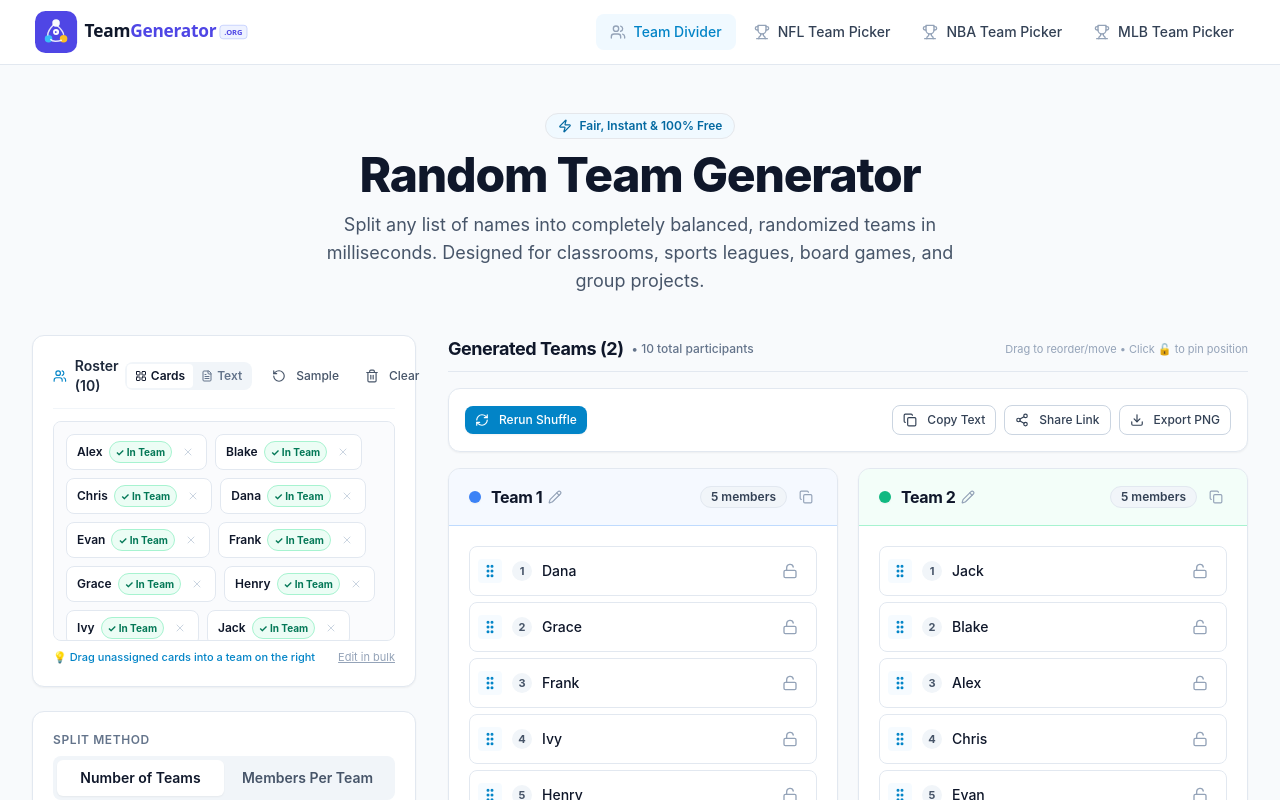
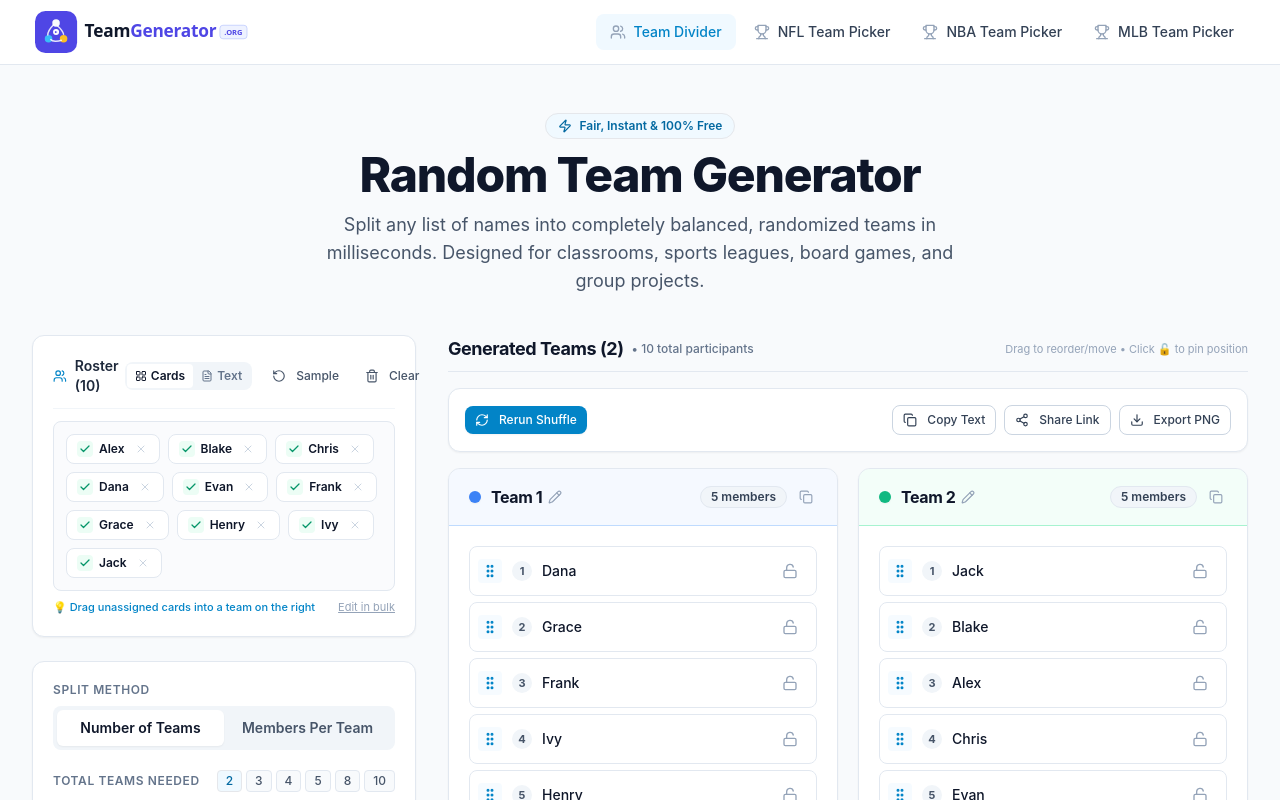
Before and after one commit to humphrey71/random-team-generator, a React (Vite) app: page / in a window 1280 px wide. Shown: the top 800 px of the page. Built offline with nearby package versions, Linux system fonts and the light colour scheme.

Commit message:
style: replace drag handle with green checkmark when assigned and remove In Team badge

```diff
--- a/src/components/divider/RosterInput.tsx
+++ b/src/components/divider/RosterInput.tsx
@@ -1,5 +1,5 @@
 import React, { useState } from 'react';
-import { Users, RotateCcw, Trash2, AlertCircle, GripVertical, X, LayoutGrid, FileText } from 'lucide-react';
+import { Users, RotateCcw, Trash2, AlertCircle, GripVertical, X, LayoutGrid, FileText, Check } from 'lucide-react';
 import { Button } from '../ui/Button';
 import { parseNamesInput } from '../../lib/team-divider';
 import { setCustomDragGhost } from '../../lib/drag-helper';
@@ -163,8 +163,15 @@ export const RosterInput: React.FC<RosterInputProps> = ({
                           : 'Drag and drop this person into any team on the right'
                       }
                     >
-                      {!isAssigned && (
-                        <div className="p-0.5 rounded text-brand-600 bg-brand-50 group-hover:bg-brand-100 transition-colors">
+                      {isAssigned ? (
+                        <div
+                          className="p-0.5 rounded bg-emerald-50 text-emerald-600 shrink-0"
+                          title="Assigned to a team"
+                        >
+                          <Check className="w-3 h-3 stroke-[2.5]" />
+                        </div>
+                      ) : (
+                        <div className="p-0.5 rounded text-brand-600 bg-brand-50 group-hover:bg-brand-100 transition-colors shrink-0">
                           <GripVertical className="w-3 h-3 stroke-[2.5]" />
                         </div>
                       )}
@@ -172,12 +179,6 @@ export const RosterInput: React.FC<RosterInputProps> = ({
                       <span className="font-semibold text-slate-900">
                         {name}
                       </span>
-
-                      {isAssigned && (
-                        <span className="text-[10px] font-bold px-1.5 py-0.5 rounded-full bg-emerald-50 text-emerald-700 border border-emerald-200">
-                          ✓ In Team
-                        </span>
-                      )}
 
                       <button
                         type="button"
```
